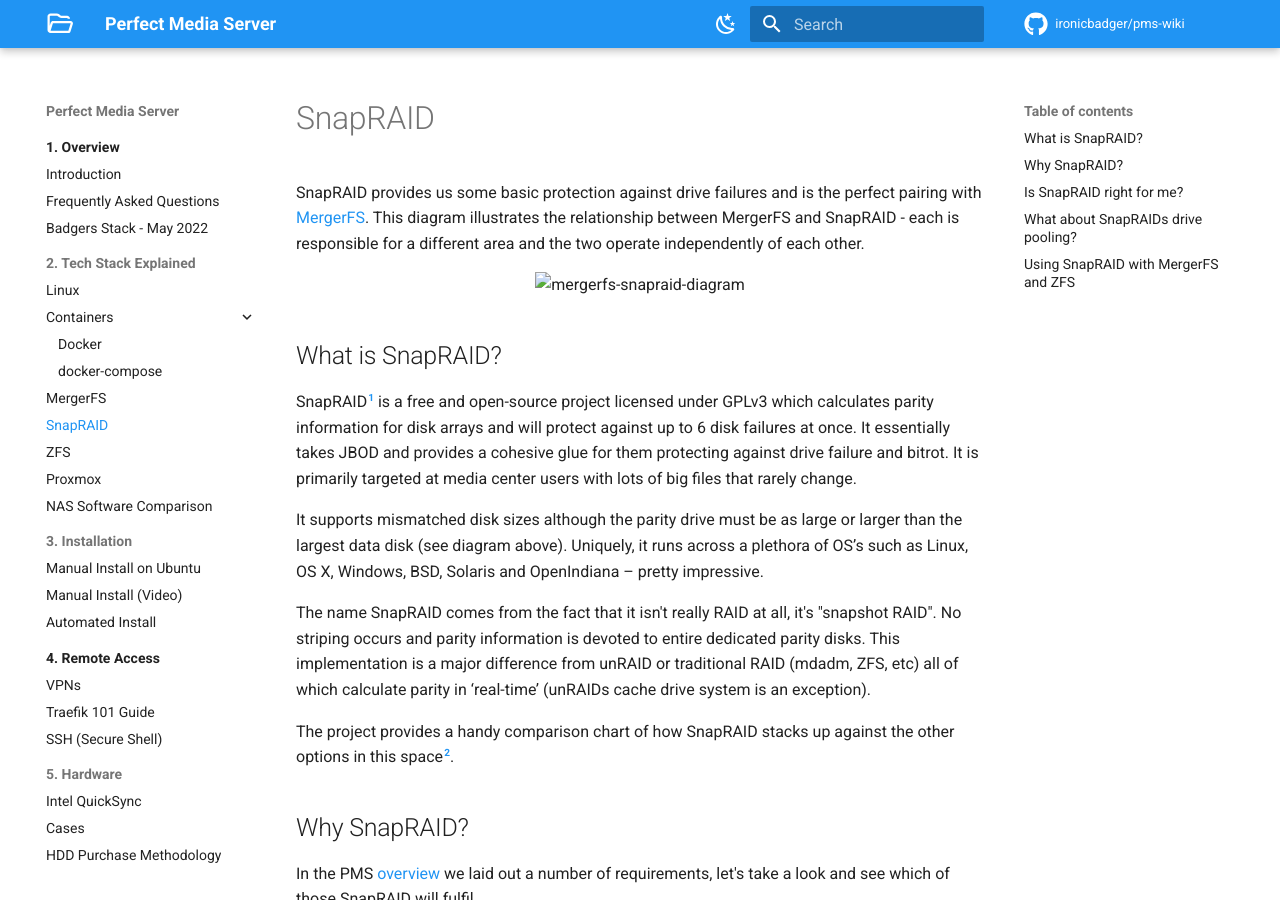
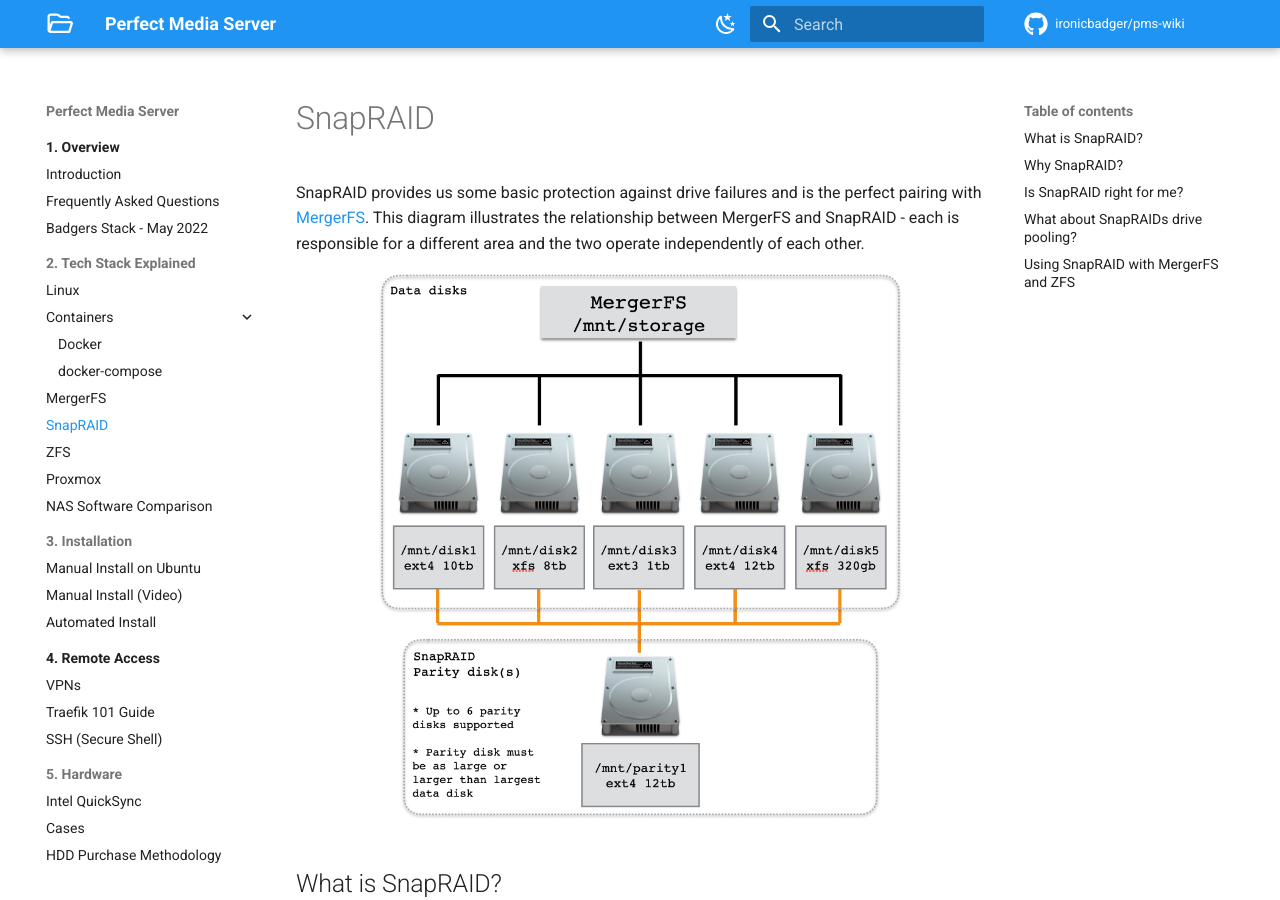
Before and after one commit to ironicbadger/pms-wiki, an MkDocs documentation site: the page built from docs/tech-stack/snapraid.md, in a window 1280 px wide and 900 px high. Built offline with MkDocs 1.6.1 and Material for MkDocs 9.7.7, drawn with Linux system fonts in a browser that asks for light colours; some web fonts are replaced; comment, search, counter and statistics services are not loaded.

Commit message:
fixes snapraid diagram for mkdocs pathing

```diff
--- a/docs/tech-stack/snapraid.md
+++ b/docs/tech-stack/snapraid.md
@@ -3,7 +3,7 @@
 SnapRAID provides us some basic protection against drive failures and is the perfect pairing with [MergerFS](mergerfs.md). This diagram illustrates the relationship between MergerFS and SnapRAID - each is responsible for a different area and the two operate independently of each other.
 
 <p align="center">
-<img alt="mergerfs-snapraid-diagram" src="../images/diagram-mergerfs-snapraid.png" width="525">
+<img alt="mergerfs-snapraid-diagram" src="../../images/diagram-mergerfs-snapraid.png" width="525">
 </p>
 
 ## What is SnapRAID?
```
